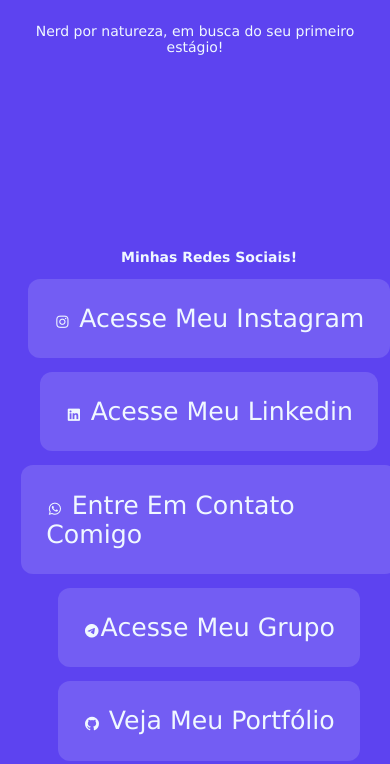
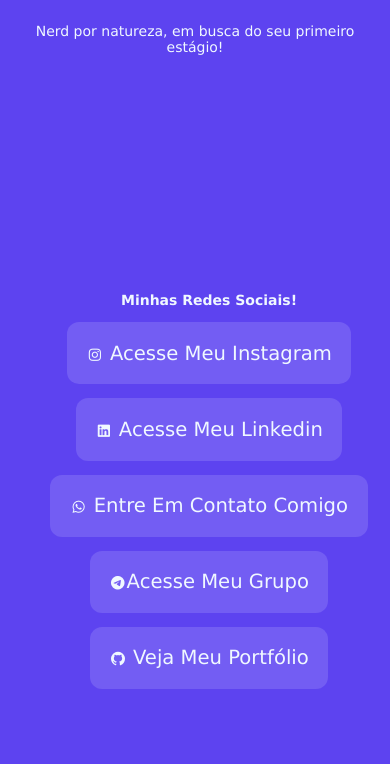
Before and after one commit to DevLuis9/projeto0, a plain HTML site: page index.html in a window 390 px wide. Shown: the part 127-891 px from the top of the page. Drawn offline with Linux system fonts and the light colour scheme.

Commit message:
update res 3

```diff
--- a/assets/style.css
+++ b/assets/style.css
@@ -36,7 +36,7 @@ body{
     align-content: center;
     align-items: center;
     margin: 1rem;
-    margin-top: 2rem;
+    margin-bottom: 2rem;
     gap: 1rem;
     width: 100%;
     height: 100vh;
@@ -79,9 +79,14 @@ i {
     }
 
     .botoes {
-        padding: 2rem;
-        font-size: 1.9rem;
+        padding: 1.5rem;
+        font-size: 1rem;
     }
+
+    .container {
+        margin-bottom: 1rem;
+    }
+
 }
 
 @media (max-width: 480px) {
@@ -89,21 +94,21 @@ i {
         font-size: 14px;
     }
 
-    body {
-        padding: 0 0.5rem;
-    }
-
     #imagem1 {
         width: 8rem;
     }
 
     .botoes {
-        padding: 1.8rem;
-        font-size: 1.8rem;
+        padding: 1.4rem;
+        font-size: 1.4rem;
         border-radius: 12px;
     }
 
     h1, h3, p {
         text-align: center;
     }
+
+    .container {
+        margin-bottom: 1rem;
+    }
 }
```
